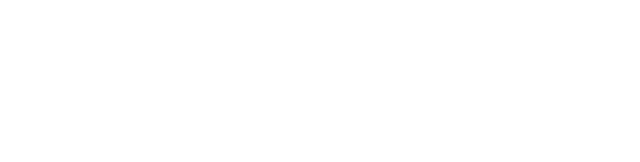
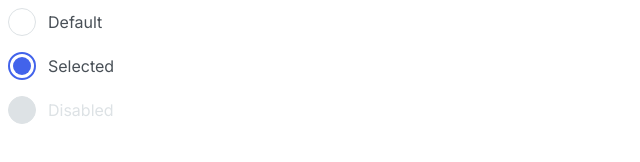
Before and after one commit to js-tasks-ru/htmlcss-20231027_olesja-a92, a website: page 07-lection5/02-radio/index.html in a window 1280 px wide. Shown: the whole page, without its empty margins (0-640 px from the left). Drawn offline with Linux system fonts and the light colour scheme.

Commit message:
решение для radio

```diff
--- a/07-lection5/02-radio/index.html
+++ b/07-lection5/02-radio/index.html
@@ -6,6 +6,30 @@
         <link rel="stylesheet" href="./radio.css">
     </head>
     <body>
+        <div class="radio-group">
+            <label class="radio">
+                <input type="radio" name="radio" class="radio__input">
+                <div class="radio__state">
+                    <div class="radio__control"><div class="radio__icon"></div></div>
+                    <div class="radio__title">Default</div>
+                </div>
+            </label>
 
+            <label class="radio">
+                <input type="radio" name="radio" checked class="radio__input">
+                <div class="radio__state">
+                    <div class="radio__control"><div class="radio__icon"></div></div>
+                    <div class="radio__title">Selected</div>
+                </div>
+            </label>
+
+            <label class="radio">
+                <input type="radio" disabled name="radio" class="radio__input">
+                <div class="radio__state">
+                    <div class="radio__control"><div class="radio__icon"></div></div>
+                    <div class="radio__title">Disabled</div>
+                </div>
+            </label>
+        </div>
     </body>
 </html>
--- a/07-lection5/02-radio/radio.css
+++ b/07-lection5/02-radio/radio.css
@@ -0,0 +1,71 @@
+.radio{
+    position: relative;
+}
+
+.radio__input{
+    position: absolute;
+    left: -100vw;
+}
+
+.radio__title{
+    color: var(--grey-4);
+    font-family: Inter;
+    font-size: 16px;
+    font-style: normal;
+    font-weight: 400;
+    line-height: 24px;
+}
+
+.radio__state{
+    display: flex;
+    align-items: center;
+    gap: 12px;
+    cursor:pointer;
+}
+
+.radio__control{
+    width: 28px;
+    height: 28px;
+    border: 1px solid var(--grey-2);
+    border-radius: 14px;
+    display: flex;
+    align-items: center;
+    justify-content: center;
+    box-sizing: border-box;
+}
+
+.radio__icon{
+    border-radius: 14px;
+    width:18px;
+    height:18px;
+}
+
+.radio__input:focus ~ .radio__state .radio__title{
+    text-decoration: underline;
+}
+
+.radio__input:checked ~ .radio__state .radio__control{
+    border:2px solid var(--blue);
+}
+
+.radio__input:checked ~ .radio__state .radio__icon{
+    background: var(--blue);
+}
+
+.radio__input:disabled ~ .radio__state .radio__control{
+    background: var(--grey-2);
+}
+
+.radio__input:disabled ~ .radio__state .radio__title{
+    color: var(--grey-2);
+}
+
+.radio__input:disabled ~ .radio__state .radio__icon{
+    stroke: var(--grey-2);
+}
+
+.radio-group{
+    display: flex;
+    gap: 16px;
+    flex-direction: column;
+}
```
